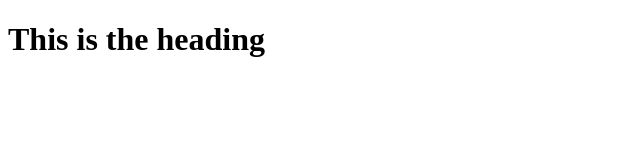
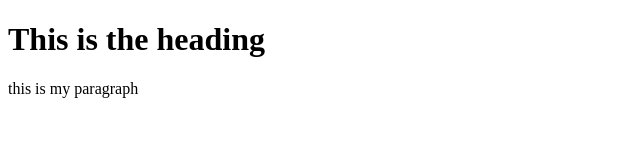
Before and after one commit to arsadarsh07/git-test, a plain HTML site: page index.html in a window 1280 px wide. Shown: the whole page, without its empty margins (0-640 px from the left). Drawn offline with Linux system fonts and the light colour scheme.

Commit message:
this is new modification

```diff
--- a/index.html
+++ b/index.html
@@ -8,6 +8,8 @@
 <body>
 
     <h1>This is the heading</h1>
+    <p>this is my paragraph</p>
+
 </body>
 
 </html>
```
Also changed, not shown: templates/test.html (+1 -1 lines).
